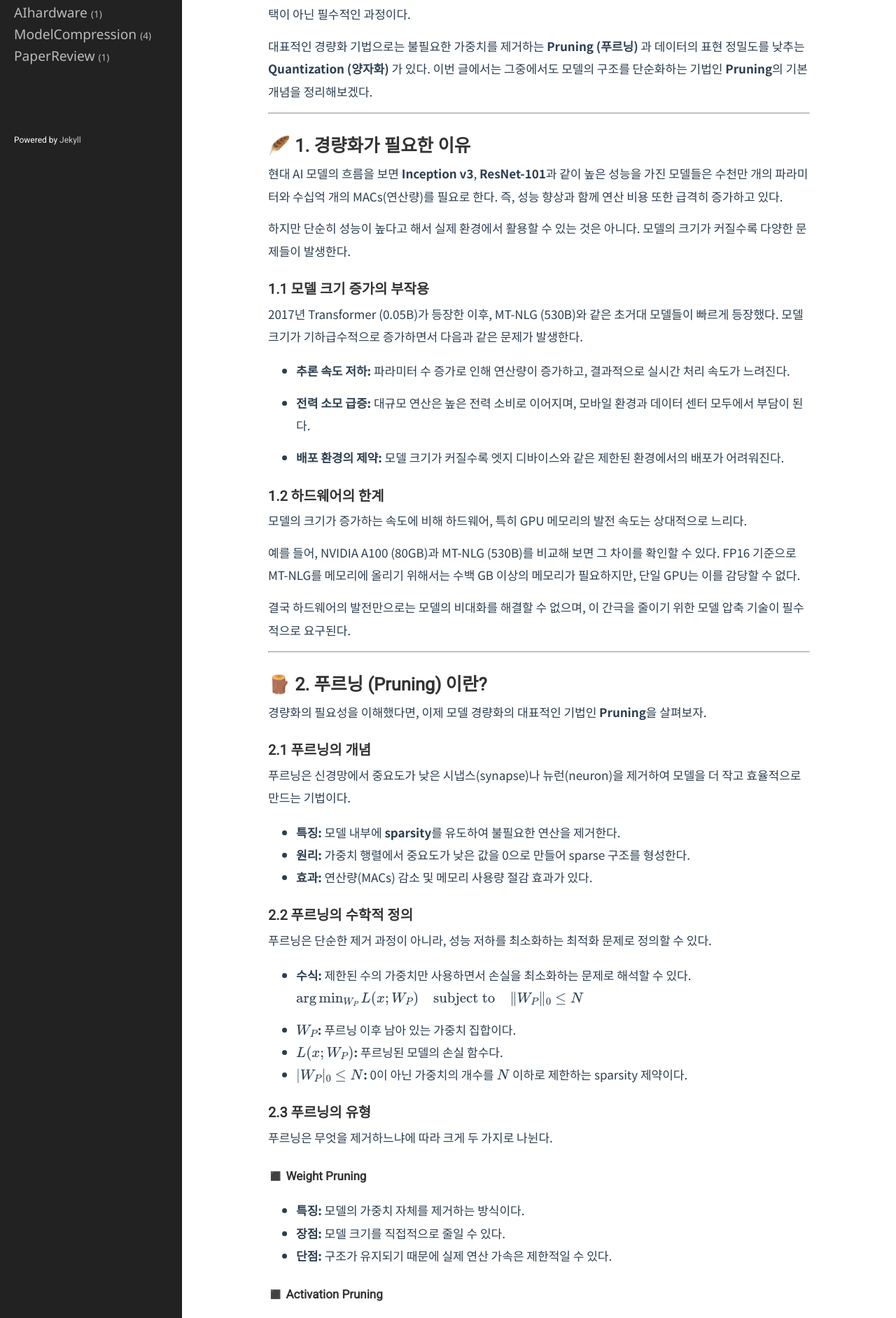
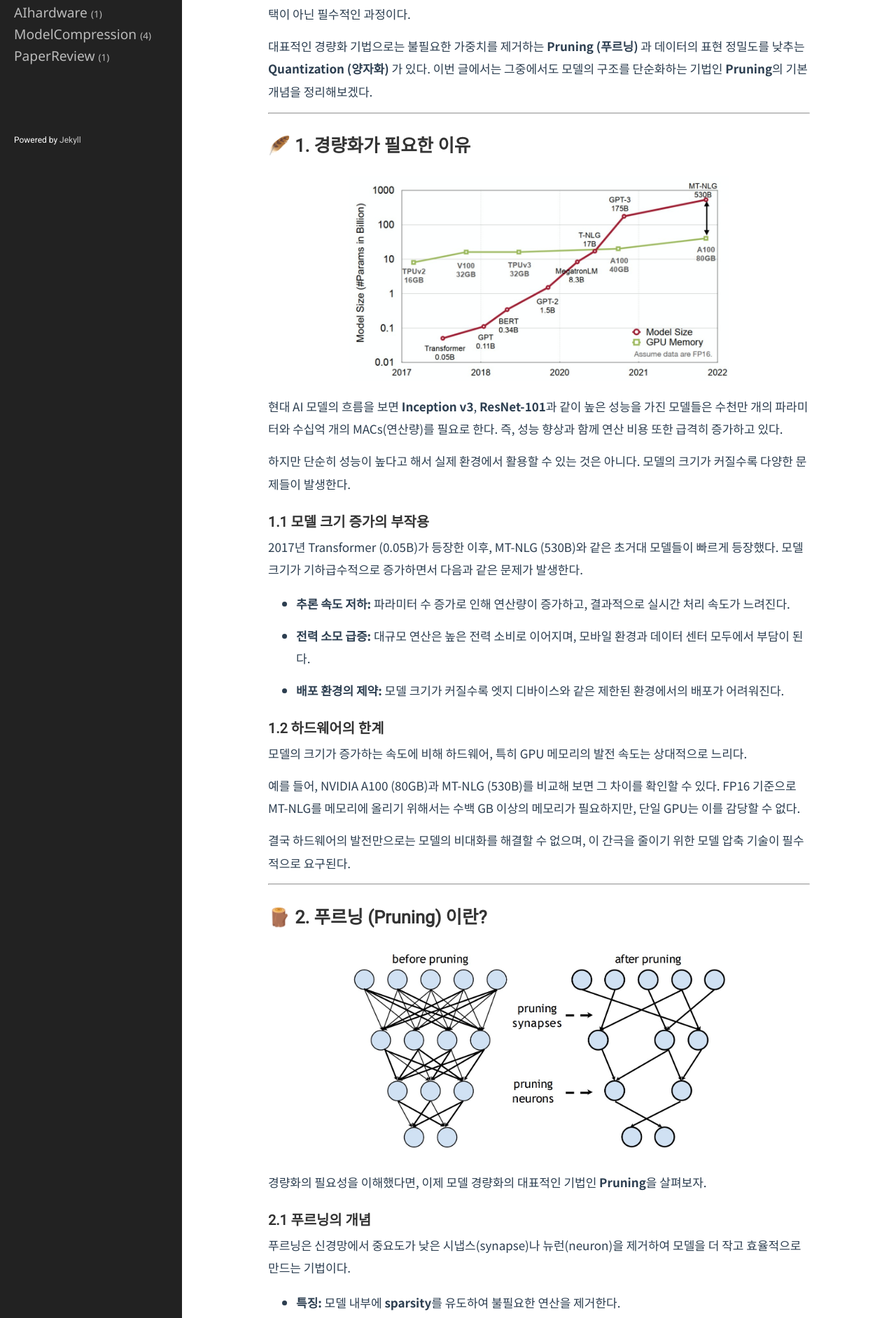
Before and after one commit to Youngjun-CV/Youngjun-CV.github.io, a Jekyll site: the page built from _posts/model compression/2026-03-30-pruning-introduce.markdown, in a window 1280 px wide. Shown: the part 411-2295 px from the top of the page at 70% size. Built offline with Jekyll 4.4.1, drawn with Linux system fonts in a browser that asks for light colours; formulas are drawn with MathJax 3.

Commit message:
Update 2026-03-30-pruning-introduce.markdown

```diff
--- a/_posts/model compression/2026-03-30-pruning-introduce.markdown
+++ b/_posts/model compression/2026-03-30-pruning-introduce.markdown
@@ -15,6 +15,7 @@ category: ModelCompression
 ---
 
 ## 🪶 1. 경량화가 필요한 이유
+<img src="/images/ModelCompression/pruning_start_1.jpg" style="width:70%;">
 현대 AI 모델의 흐름을 보면 **Inception v3**, **ResNet-101**과 같이 높은 성능을 가진 모델들은 수천만 개의 파라미터와 수십억 개의 MACs(연산량)를 필요로 한다. 즉, 성능 향상과 함께 연산 비용 또한 급격히 증가하고 있다.
 
 하지만 단순히 성능이 높다고 해서 실제 환경에서 활용할 수 있는 것은 아니다. 모델의 크기가 커질수록 다양한 문제들이 발생한다.
@@ -38,6 +39,7 @@ category: ModelCompression
 ---
 
 ## 🪵 2. 푸르닝 (Pruning) 이란?
+<img src="/images/ModelCompression/pruning_start_2.jpg" style="width:70%;">
 경량화의 필요성을 이해했다면, 이제 모델 경량화의 대표적인 기법인 **Pruning**을 살펴보자.
 
 ### 2.1 푸르닝의 개념
@@ -97,6 +99,7 @@ $$\arg \min_{W_{P}} L(x; W_{P}) \quad \text{subject to} \quad \|W_{P}\|_{0} \le
 ---
 
 ## ⚙️ 3. Neural Network Pruning
+<img src="/images/ModelCompression/pruning_start_3.jpg" style="width:70%;">
 푸르닝의 개념을 살펴봤다면, 이제 실제 학습 과정에서 푸르닝이 어떻게 적용되는지 정리해보자.
 
 ### 3.1 푸르닝 워크플로우
@@ -128,6 +131,7 @@ $$\arg \min_{W_{P}} L(x; W_{P}) \quad \text{subject to} \quad \|W_{P}\|_{0} \le
 푸르닝은 단순한 모델 압축을 넘어, 실제 연산 효율 향상으로 이어질 수 있는 중요한 기법이다.
 
 ### 4.1 모델별 압축 사례: VGG-16
+<img src="/images/ModelCompression/pruning_start_4.jpg" style="width:70%;">
 대표적인 CNN 모델인 VGG-16에 푸르닝을 적용한 결과는 다음과 같다.
 
 * **파라미터 수:** 약 12배 감소 (모델 크기 감소)
```
